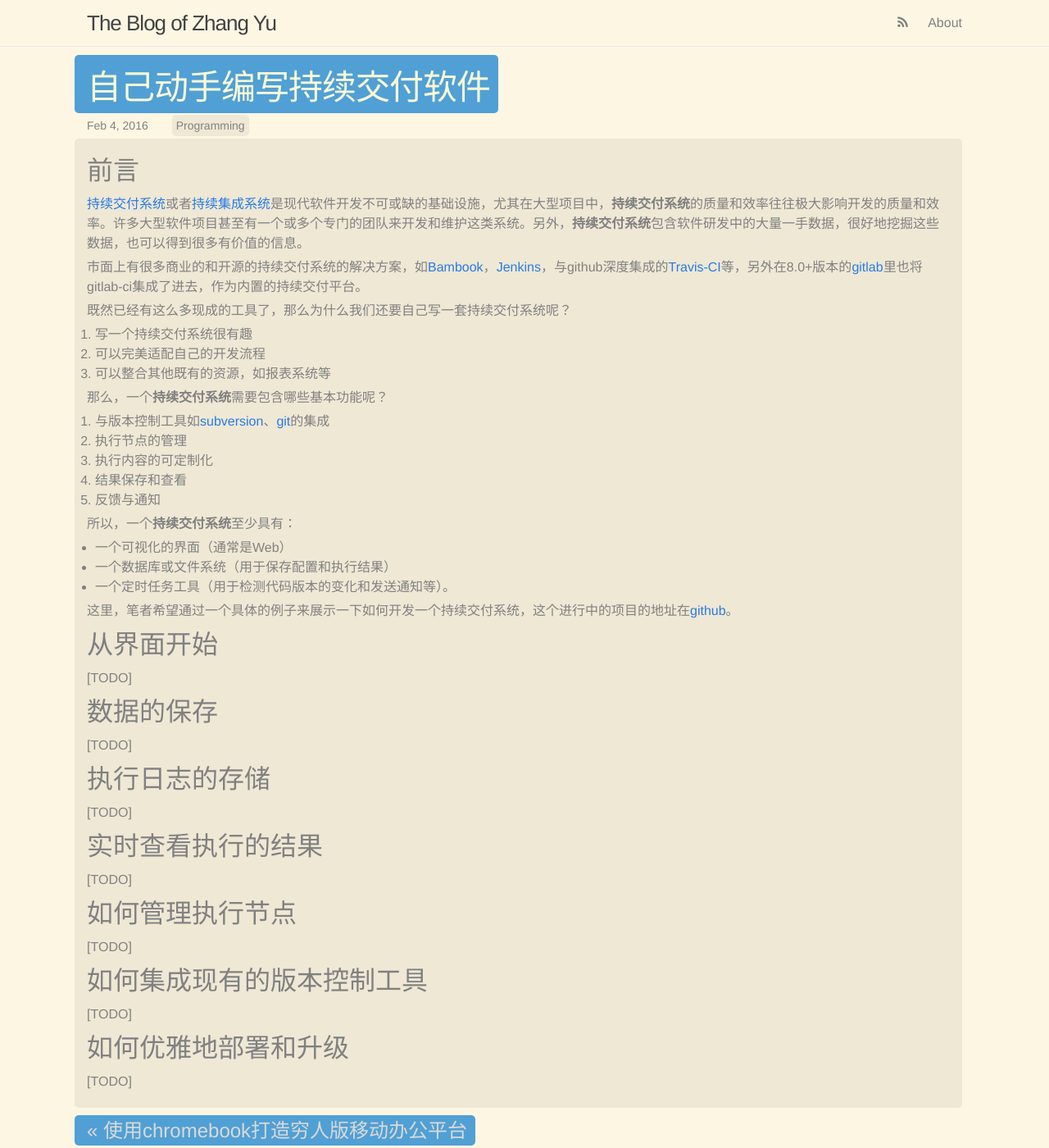
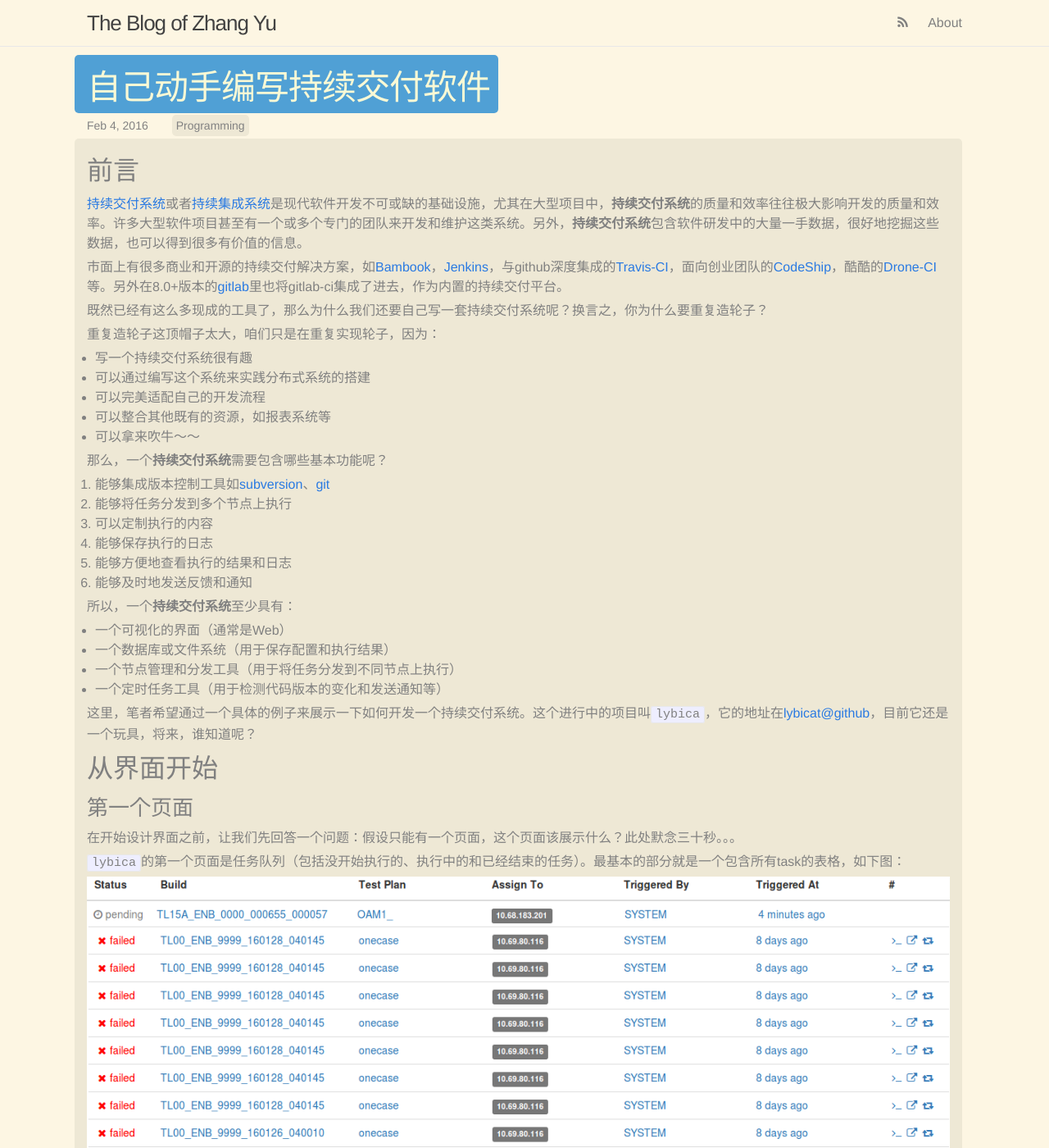
Before and after one commit to feiyuw/feiyuw.github.io, a Jekyll site: the page built from _posts/2016-02-04-buildup-a-continuous-delivery-tool.md, in a window 1280 px wide and 1400 px high. Shown: the whole window at 82% size. Built offline with Jekyll 4.4.1, drawn with Linux system fonts in a browser that asks for light colours; nearby versions of some CDN libraries; comment, search, counter and statistics services are not loaded; some of the changed text lies outside the part shown.

Commit message:
update one blog

```diff
--- a/_posts/2016-02-04-buildup-a-continuous-delivery-tool.md
+++ b/_posts/2016-02-04-buildup-a-continuous-delivery-tool.md
@@ -7,31 +7,60 @@ categories: Programming
 ## 前言
 [持续交付系统](https://en.wikipedia.org/wiki/Continuous_delivery)或者[持续集成系统](https://en.wikipedia.org/wiki/Continuous_integration)是现代软件开发不可或缺的基础设施，尤其在大型项目中，**持续交付系统**的质量和效率往往极大影响开发的质量和效率。许多大型软件项目甚至有一个或多个专门的团队来开发和维护这类系统。另外，**持续交付系统**包含软件研发中的大量一手数据，很好地挖掘这些数据，也可以得到很多有价值的信息。
 
-市面上有很多商业的和开源的持续交付系统的解决方案，如[Bambook](https://www.atlassian.com/software/bamboo/)，[Jenkins](http://jenkins-ci.org)，与github深度集成的[Travis-CI](http://travis-ci.org)等，另外在8.0+版本的[gitlab](http://gitlab.org)里也将gitlab-ci集成了进去，作为内置的持续交付平台。
+市面上有很多商业和开源的持续交付解决方案，如[Bambook](https://www.atlassian.com/software/bamboo/)，[Jenkins](http://jenkins-ci.org)，与github深度集成的[Travis-CI](http://travis-ci.org)，面向创业团队的[CodeShip](https://codeship.com/)，酷酷的[Drone-CI](https://drone.io/)等。另外在8.0+版本的[gitlab](http://gitlab.org)里也将gitlab-ci集成了进去，作为内置的持续交付平台。
 
-既然已经有这么多现成的工具了，那么为什么我们还要自己写一套持续交付系统呢？
+既然已经有这么多现成的工具了，那么为什么我们还要自己写一套持续交付系统呢？换言之，你为什么要重复造轮子？
 
-1. 写一个持续交付系统很有趣
-1. 可以完美适配自己的开发流程
-1. 可以整合其他既有的资源，如报表系统等
+重复造轮子这顶帽子太大，咱们只是在重复实现轮子，因为：
+
+* 写一个持续交付系统很有趣
+* 可以通过编写这个系统来实践分布式系统的搭建
+* 可以完美适配自己的开发流程
+* 可以整合其他既有的资源，如报表系统等
+* 可以拿来吹牛～～
 
 那么，一个**持续交付系统**需要包含哪些基本功能呢？
 
-1. 与版本控制工具如[subversion](http://subversion.apache.org/)、[git](http://git-scm.com/)的集成
-1. 执行节点的管理
-1. 执行内容的可定制化
-1. 结果保存和查看
-1. 反馈与通知
+1. 能够集成版本控制工具如[subversion](http://subversion.apache.org/)、[git](http://git-scm.com/)
+1. 能够将任务分发到多个节点上执行
+1. 可以定制执行的内容
+1. 能够保存执行的日志
+1. 能够方便地查看执行的结果和日志
+1. 能够及时地发送反馈和通知
 
 所以，一个**持续交付系统**至少具有：
 
 * 一个可视化的界面（通常是Web）
 * 一个数据库或文件系统（用于保存配置和执行结果）
-* 一个定时任务工具（用于检测代码版本的变化和发送通知等）。
+* 一个节点管理和分发工具（用于将任务分发到不同节点上执行）
+* 一个定时任务工具（用于检测代码版本的变化和发送通知等）
 
-这里，笔者希望通过一个具体的例子来展示一下如何开发一个持续交付系统，这个进行中的项目的地址在[github](http://github.com/lybicat/)。
+这里，笔者希望通过一个具体的例子来展示一下如何开发一个持续交付系统。这个进行中的项目叫`lybica`，它的地址在[lybicat@github](http://github.com/lybicat/)，目前它还是一个玩具，将来，谁知道呢？
 
 ## 从界面开始
+
+### 第一个页面
+
+在开始设计界面之前，让我们先回答一个问题：假设只能有一个页面，这个页面该展示什么？此处默念三十秒。。。
+
+`lybica`的第一个页面是任务队列（包括没开始执行的、执行中的和已经结束的任务）。最基本的部分就是一个包含所有task的表格，如下图：
+
+![task list]({{ site.url }}/assets/cd-tasks.png)
+
+在这个页面上，一个Task包含如下信息：
+
+* 状态(pending, running, pass, failed, aborted)
+* 目标版本（这里叫Build，本质上跟Revision类似）
+* 测试计划（对应与Jenkins里的Job，包含执行内容等配置）
+* 执行节点（这个任务将会被分配到的目标节点）
+* 触发源（如Git的变化、手工触发、按时间触发等）
+* 创建时间
+* 相应的Action（如Rerun，Abort等）
+* 相应的资源链接（如Console Output，Log Artifacts等）
+
+其实这里隐含这我们的第一个用户场景，可能也是最重要的那个：
+
+>作为一个开发者，当我在持续交付系统上注册了我的项目，并且配置好了相应的执行计划后，我希望当这个计划被执行后能够生成任务，并且我能够看到任务的各种信息，如成功、失败，相应的日志等。
 
 [TODO]
 
```
Also changed, not shown: assets/cd-tasks.png (added).
